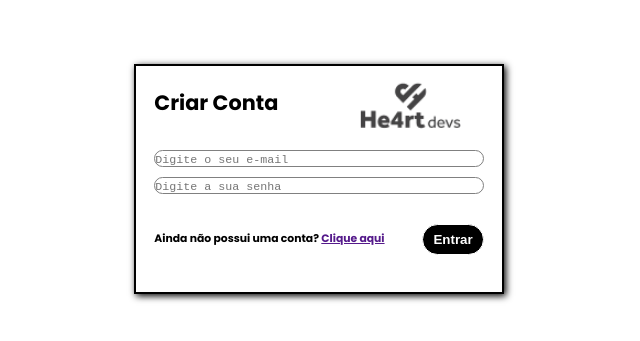
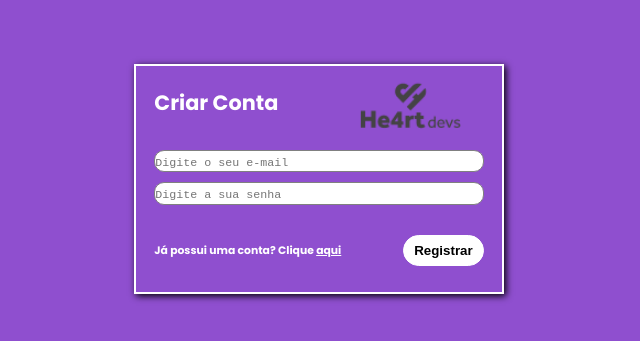
Before and after one commit to rodrigoalmeidagit/he4rtlabs-challenge-03, a plain HTML site: page projeto-03/html/sign_up.html in a window 1280 px wide. Shown: the part 221-562 px from the top of the page, without its empty margins (321-961 px from the left). Drawn offline with Linux system fonts and the light colour scheme.

Commit message:
updated sign_up html and css

```diff
--- a/projeto-03/css/sign_up.css
+++ b/projeto-03/css/sign_up.css
@@ -1,4 +1,4 @@
-@import url('https://fonts.googleapis.com/css2?family=Raleway:ital,wght@0,400;0,700;1,400;1,700&display=swap');
+@import url('https://fonts.googleapis.com/css2?family=Poppins:wght@100;400;700&display=swap');
 
 * {
     margin: 0;
@@ -8,33 +8,38 @@
 
 body {
     display: flex;
+    align-items: center;
     justify-content: center;
-    align-items: center;
+
     margin: 0;
     padding: 0;
     width: 100vw;
     height: 100vh;
-    background: white;
-    font-family: 'Raleway', sans-serif;
+
+    background:#8F4FCF;
+    font-family: 'Poppins', sans-serif;
 }
 
 .container {
     display: flex;
-    flex-wrap: wrap;
-    padding: 5px;
-    width: 275px;
-    height: 170px;
-    color: black;
-    background: white;
-    border: 1px solid white;
+    flex-direction: column;
+    align-items: center;
+
+    width: 370px;
+    height: 230px;
+
+    color: white;
+    background: #8F4FCF;
+    font-weight: 400;
+    border: 2px solid white;
     box-shadow: 2px 2px 7px black;
-    font-weight: 400;
 }
 
 .header {
     display: flex;
-    width: 100%;
-    margin-bottom: 10px;
+    width: 90%;
+    justify-content: space-between;
+    margin-top: 10px;
 }
 
 .header img {
@@ -42,53 +47,71 @@ body {
 }
 
 .title {
-    width: 50%;
-    font-size: 18px;
+    /* width: 10%; */
+    font-size: 1.3em;
     font-weight: 900;
     align-self: center;
 }
 
 .inputs {
-    width: 100%;
+    width: 90%;
     display: flex;
     flex-direction: column;
+    justify-content: center;
+    margin-top: 20px;
 }
 
-.input{
+.input {
     border: 1px solid grey;
     margin-bottom: 10px;
     border-radius: 10px;
+    outline: none;
+    height: 1.7em;
+}
+
+.input:focus {
+  box-shadow: inset 1px 1px 1px 1px rgba(0, 0, 0, 0.2);
 }
 
 .input::placeholder {
-    font-size: 8px;
+    font-size: 0.875em;
+    font-family: 'Courier New', Courier, monospace;
 }
 
 .footer {
-    width: 100%;
+    width: 90%;
     display: flex;
     align-items: center;
-    justify-content: space-around;
+    justify-content: space-between;
+    margin-top: 20px;
 }
 
 .span{
-    font-size: 7px;
+    font-size: 0.675em;
     font-weight: 600;
 }
 
 .span a {
-    text-decoration: none;
+    color: white;
+    text-decoration: underline;
     cursor: pointer;
 }
 
-.button{
+.button {
     cursor: pointer;
     justify-self: right;
-    border: none;
-    padding: 5px 5px;
-    font-weight: 500;
-    border-radius: 10px;
-    font-size: 10px;
-    color: white;
-    background: black;
+    border: 1px solid white;
+    padding: 7px 10px;
+    font-weight: 600;
+    border-radius: 50px;
+    font-size: 0.675m;
+    color: black;
+    background: white;
+    outline: none;
 }
+
+button:hover {
+  color: white;
+  background: #8F4FCF;
+  border: 1px solid white;
+}
--- a/projeto-03/html/sign_up.html
+++ b/projeto-03/html/sign_up.html
@@ -5,27 +5,29 @@
   <meta charset="UTF-8">
   <meta http-equiv="X-UA-Compatible" content="IE=edge">
   <meta name="viewport" content="width=device-width, initial-scale=1.0">
-    <link rel="stylesheet" href="../css/sign_in.css">
+  <link rel="stylesheet" href="../css/sign_up.css">
   <title>he4rt - Challenge 03</title>
 </head>
 
 <body>
-    <div class="container">
-        <div class="header">
+  <main class="container">
+
+    <header class="header">
       <h2 class="title">Criar Conta</h2>
       <img src="../img/logo-black-150px.png" alt="">
-        </div>
-        <div class="inputs">
+    </header>
+    <form class="inputs">
       <input type="text" class="input" placeholder="Digite o seu e-mail">
       <input type="text" class="input" placeholder="Digite a sua senha">
-        </div>
-        <div class="footer">
-            <span class="span">Ainda não possui uma conta?
-                <a href="">Clique aqui</a>
+    </form>
+    <section class="footer">
+      <span class="span">Já possui uma conta?
+        Clique <a href="">aqui</a>
       </span>
-            <button class="button">Entrar</button>
-        </div>
-    </div>
+      <button class="button">Registrar</button>
+    </section>
+
+  </main>
   <script src="../js/main.js"></script>
 </body>
 
```
Lines whose indentation alone changed are shown as unchanged.
